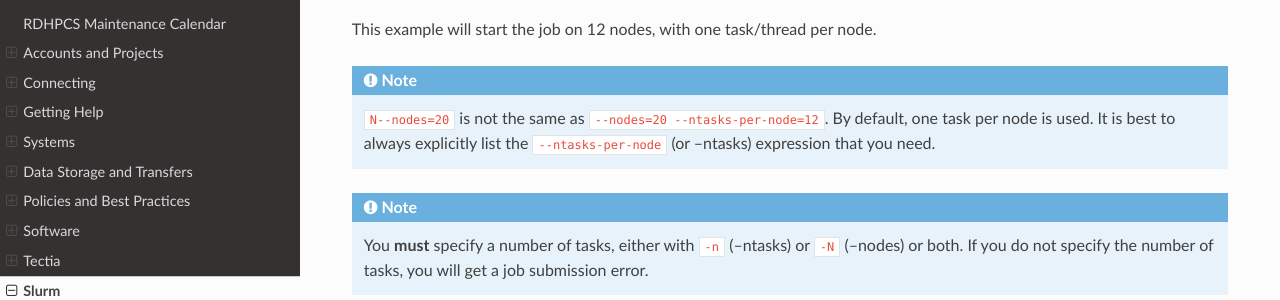
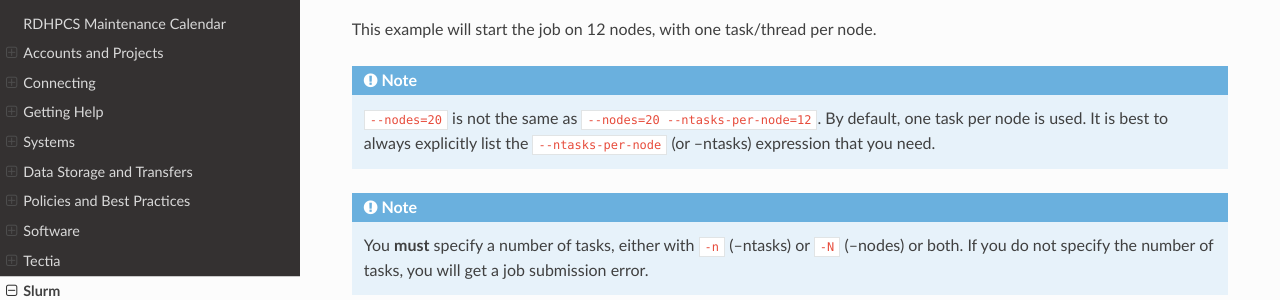
Before and after one commit to NOAA-RDHPCS/noaa-rdhpcs.github.io, a Sphinx documentation site: the page built from source/slurm/overview.rst, in a window 1280 px wide and 900 px high, scrolled down 6806 px. Shown: the part 147-447 px from the top of the window. Built offline with Sphinx 7.4.7 and the Read the Docs theme 3.1.0, drawn with Linux system fonts in a browser that asks for light colours.

Commit message:
Removed the extraneous N

```diff
--- a/source/slurm/overview.rst
+++ b/source/slurm/overview.rst
@@ -418,7 +418,7 @@ task/thread per node.
 
 .. note::
 
-   ``N--nodes=20`` is not the same as ``--nodes=20 --ntasks-per-node=12``. By
+   ``--nodes=20`` is not the same as ``--nodes=20 --ntasks-per-node=12``. By
    default, one task per node is used. It is best to always explicitly list the
    ``--ntasks-per-node`` (or --ntasks) expression that you need.
 
```
